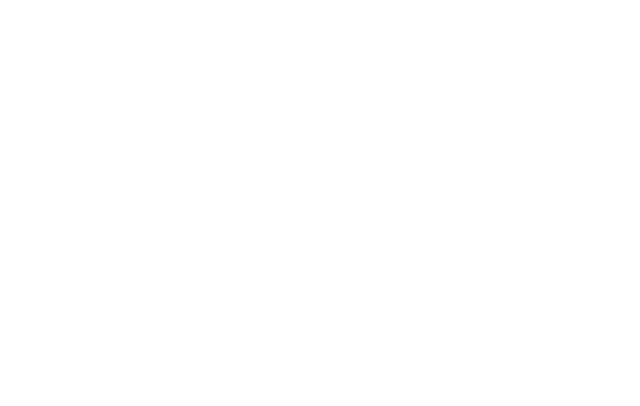
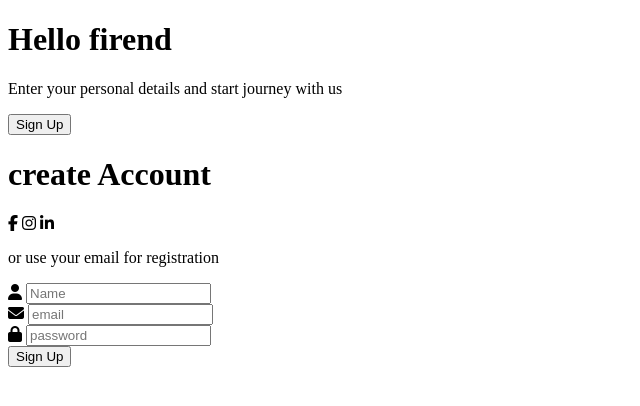
Before and after one commit to MahdiHa/SignUp-Page, a plain HTML site: page index.html in a window 1280 px wide. Shown: the whole page, without its empty margins (0-640 px from the left). Drawn offline with Linux system fonts and the light colour scheme.

Commit message:
create all code of html files

```diff
--- a/index.html
+++ b/index.html
@@ -3,9 +3,43 @@
 <head>
     <meta charset="UTF-8">
     <meta name="viewport" content="width=device-width, initial-scale=1.0">
-    <title>LoginPage</title>
+    <link rel="stylesheet" href="https://cdnjs.cloudflare.com/ajax/libs/font-awesome/6.7.2/css/all.min.css">
+    <title>SignUp page</title>
 </head>
 <body>
+    <div class="container">
+        <div class="form-wapper">
+            <div class="banner">
+                <h1>Hello firend</h1>
+                <p>Enter your personal details and start journey with us</p>
+            </div>
+            <div class="green-bg">
+                <button type="button">Sign Up</button>
+            </div>
+            <form action="" class="signup-form">
+                <h1>create Account</h1>
+                <div class="sosial-media">
+                    <i class="fab fa-facebook-f"></i>
+                    <i class="fab fa-instagram"></i>
+                    <i class="fab fa-linkedin-in"></i>
+                </div>
+                <p>or use your email for registration </p>
+                <div class="input-group">
+                    <i class="fas fa-user"></i>
+                    <input type="text" placeholder="Name">
+                </div>
+                <div class="input-group">
+                    <i class="fas fa-envelope"></i>
+                    <input type="email" placeholder="email">
+                </div>
+                <div class="input-group">
+                    <i class="fas fa-lock"></i>
+                    <input type="password" placeholder="password">
+                </div>
+                <button>Sign Up</button>
+            </form>
+        </div>
+    </div>
 
 </body>
 </html>
```
